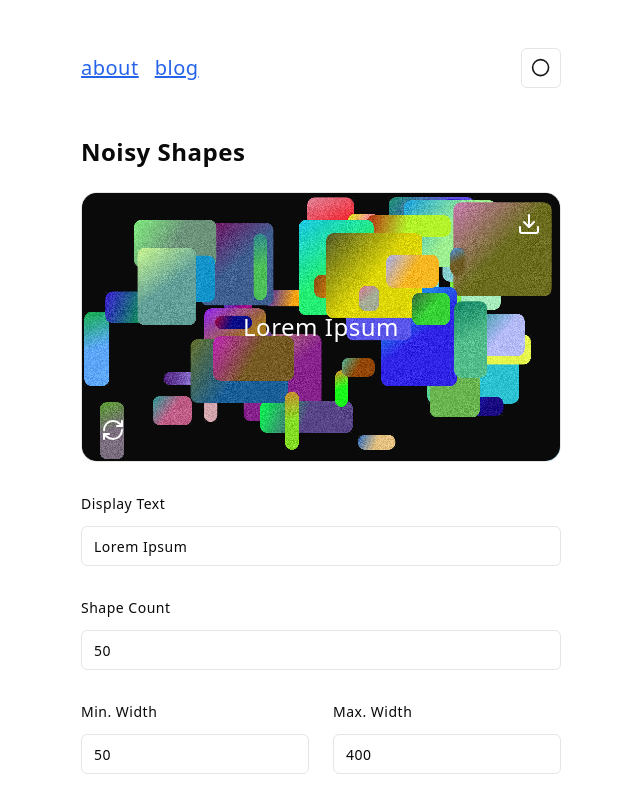
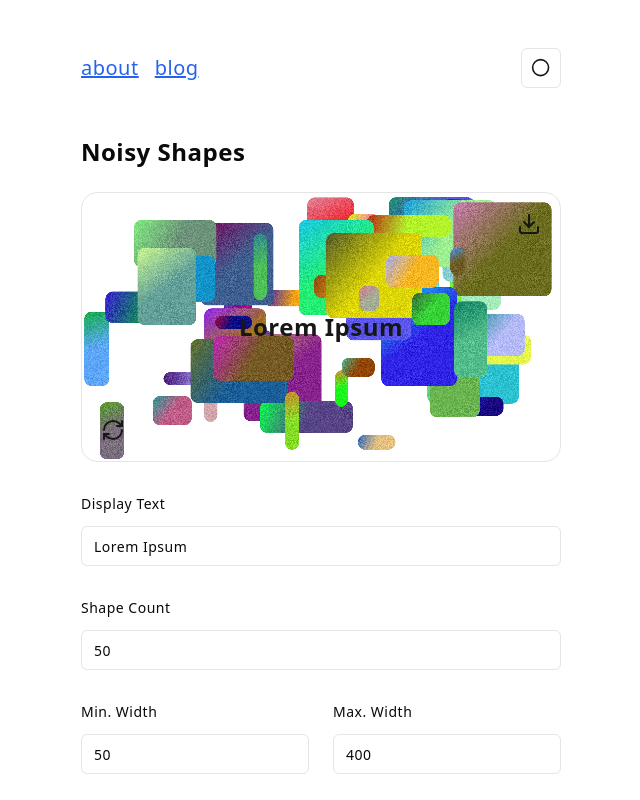
Before and after one commit to bolander72/boland.co, a Next.js app: page /noisy-shapes in a window 1280 px wide. Shown: the top 800 px of the page, without its empty margins (319-959 px from the left). Built offline with nearby package versions, Linux system fonts and the light colour scheme.

Commit message:
Update hooks

```diff
--- a/app/noisy-cover/page.tsx
+++ b/app/noisy-cover/page.tsx
@@ -36,7 +36,7 @@ const defaultValues = {
 
 export default function Page() {
   const [submittedText, setSubmittedText] = useState('Lorem Ipsum')
-  const { imageData, refresh, download, id } = useNoisyCover({
+  const { id, refresh, download } = useNoisyCover({
     defaultValues
   })
 
@@ -61,12 +61,8 @@ export default function Page() {
     <section className='w-full space-y-6'>
       <Title>Noisy Cover</Title>
       <div className='relative'>
-        <canvas
-          className='aspect-video w-full rounded-2xl border'
-          style={{ backgroundImage: `url(${imageData})` }}
-          id={id}
-        />
-        <div className='absolute right-3 top-3 text-sm text-white'>
+        <canvas className='aspect-video w-full rounded-2xl border' id={id} />
+        <div className='absolute right-3 top-3 text-sm text-primary'>
           <Button
             variant='ghost'
             size='icon'
@@ -76,18 +72,18 @@ export default function Page() {
             <Download />
           </Button>
         </div>
-        <div className='absolute bottom-3 left-3 text-sm text-white'>
+        <div className='absolute bottom-3 left-3 text-sm text-primary'>
           <Button
             variant='ghost'
             size='icon'
             type='button'
-            className='text-white'
+            className='text-primary'
             onClick={() => onSubmit(form.getValues())}
           >
             <RefreshCw />
           </Button>
         </div>
-        <div className='text-semibold absolute left-1/2 top-1/2 -translate-x-1/2 -translate-y-1/2 transform text-2xl text-white'>
+        <div className='absolute left-1/2 top-1/2 -translate-x-1/2 -translate-y-1/2 transform text-2xl font-semibold text-primary'>
           {submittedText ?? 'Lorem Ipsum'}
         </div>
       </div>
--- a/app/noisy-shapes/page.tsx
+++ b/app/noisy-shapes/page.tsx
@@ -2,7 +2,7 @@
 
 import { Title } from '@/components/title'
 import { Button } from '@/components/ui/button'
-import { useState } from 'react'
+import { useEffect, useState } from 'react'
 import { z } from 'zod'
 import { useForm } from 'react-hook-form'
 import { zodResolver } from '@hookform/resolvers/zod'
@@ -20,6 +20,7 @@ import { Slider } from '@/components/ui/slider'
 import { cn } from '@/lib/utils'
 import { Download, RefreshCw } from 'lucide-react'
 import useNoisyShapes from '@/hooks/use-noisy-shapes'
+import { useTheme } from 'next-themes'
 
 const formSchema = z.object({
   text: z.string().max(12),
@@ -47,8 +48,9 @@ const defaultValues = {
 }
 
 export default function Page() {
+  const { theme } = useTheme()
   const [submittedText, setSubmittedText] = useState('Lorem Ipsum')
-  const { imageData, refresh, id, download } = useNoisyShapes({
+  const { id, refresh, download } = useNoisyShapes({
     defaultValues
   })
 
@@ -81,34 +83,30 @@ export default function Page() {
     <section className='w-full space-y-6'>
       <Title>Noisy Shapes</Title>
       <div className='relative'>
-        <canvas
-          className='aspect-video w-full rounded-2xl border'
-          style={{ backgroundImage: `url(${imageData})` }}
-          id={id}
-        />
-        <div className='absolute right-3 top-3 text-sm text-white'>
+        <canvas className='aspect-video w-full rounded-2xl border' id={id} />
+        <div className='absolute right-3 top-3 text-sm text-primary'>
           <Button
             variant='ghost'
             size='icon'
             type='button'
-            className='text-white'
+            className='text-primary'
             onClick={() => download()}
           >
             <Download />
           </Button>
         </div>
-        <div className='absolute bottom-3 left-3 text-sm text-white'>
+        <div className='absolute bottom-3 left-3 text-sm text-primary'>
           <Button
             variant='ghost'
             size='icon'
             type='button'
-            className='text-white'
+            className='text-primary'
             onClick={() => onSubmit(form.getValues())}
           >
             <RefreshCw />
           </Button>
         </div>
-        <div className='text-semibold absolute left-1/2 top-1/2 -translate-x-1/2 -translate-y-1/2 transform text-2xl text-white'>
+        <div className='absolute left-1/2 top-1/2 -translate-x-1/2 -translate-y-1/2 transform text-2xl font-semibold text-primary'>
           {submittedText ?? 'Lorem Ipsum'}
         </div>
       </div>
--- a/hooks/use-noisy-cover.tsx
+++ b/hooks/use-noisy-cover.tsx
@@ -71,7 +71,6 @@ interface NoisyGradientProps {
 
 export default function useNoisyCover({ defaultValues }: Props = {}) {
   const [palette, setPalette] = useState<string[]>([])
-  const [imageData, setImageData] = useState<string>('')
   const id = useId()
 
   const createNoisyCover = useCallback(
@@ -113,7 +112,7 @@ export default function useNoisyCover({ defaultValues }: Props = {}) {
       addNoiseToRegion(ctx, 0, 0, canvas.width, canvas.height, level)
 
       setPalette(newPalette)
-      setImageData(canvas.toDataURL())
+      canvas.setAttribute('background-image', `url(${canvas.toDataURL()})`)
     },
     [defaultValues?.colors, defaultValues?.level, defaultValues?.stops, id]
   )
@@ -135,7 +134,6 @@ export default function useNoisyCover({ defaultValues }: Props = {}) {
   return {
     refresh: createNoisyCover,
     download,
-    imageData,
     id
   }
 }
--- a/hooks/use-noisy-shapes.tsx
+++ b/hooks/use-noisy-shapes.tsx
@@ -1,5 +1,6 @@
 'use client'
 
+import { useTheme } from 'next-themes'
 import { useCallback, useEffect, useId, useState } from 'react'
 
 const getRandomInt = (min: number, max: number): number =>
@@ -88,9 +89,7 @@ interface NoisyGradientProps {
 }
 
 export default function useNoisyShapes({ defaultValues }: Props = {}) {
-  const [imageData, setImageData] = useState<string>('')
   const id = useId()
-
   const createNoisyShapes = useCallback(
     ({
       stops = defaultValues?.stops ?? INTERNAL_DEFAULT_STOPS,
@@ -103,13 +102,11 @@ export default function useNoisyShapes({ defaultValues }: Props = {}) {
       colors = defaultValues?.colors || INTERNAL_DEFAULT_COLORS,
       level = defaultValues?.level ?? INTERNAL_DEFAULT_LEVEL
     }: NoisyGradientProps = {}) => {
-      const canvas = document.getElementById(id) as HTMLCanvasElement
+      const canvas = document?.getElementById(id) as HTMLCanvasElement
       canvas.width = 1920
       canvas.height = 1080
       const ctx = canvas.getContext('2d') as CanvasRenderingContext2D
 
-      ctx.fillStyle = '#0A0A0A'
-      ctx.fillRect(0, 0, canvas.width, canvas.height)
       for (let i = 0; i < count; i++) {
         const rectWidth = getRandomInt(minWidth, maxWidth)
         const rectHeight = getRandomInt(minHeight, maxHeight)
@@ -132,8 +129,7 @@ export default function useNoisyShapes({ defaultValues }: Props = {}) {
         createRectangle(ctx, x, y, rectWidth, rectHeight, cornerRadius)
         addNoiseToRegion(ctx, x, y, rectWidth, rectHeight, level)
       }
-
-      setImageData(canvas.toDataURL())
+      canvas.setAttribute('background-image', `url(${canvas.toDataURL()})`)
     },
     [
       defaultValues?.colors,
@@ -152,7 +148,10 @@ export default function useNoisyShapes({ defaultValues }: Props = {}) {
   const download = useCallback(() => {
     const canvas = document.getElementById(id) as HTMLCanvasElement
     const ctx = canvas.getContext('2d') as CanvasRenderingContext2D
+    ctx.globalCompositeOperation = 'destination-over'
     ctx.fillStyle = 'transparent'
+
+    ctx.fillRect(0, 0, canvas.width, canvas.height)
 
     const link = document.createElement('a')
     link.download = 'noisy-shapes.png'
@@ -168,7 +167,6 @@ export default function useNoisyShapes({ defaultValues }: Props = {}) {
   return {
     refresh: createNoisyShapes,
     download,
-    imageData,
     id
   }
 }
```
